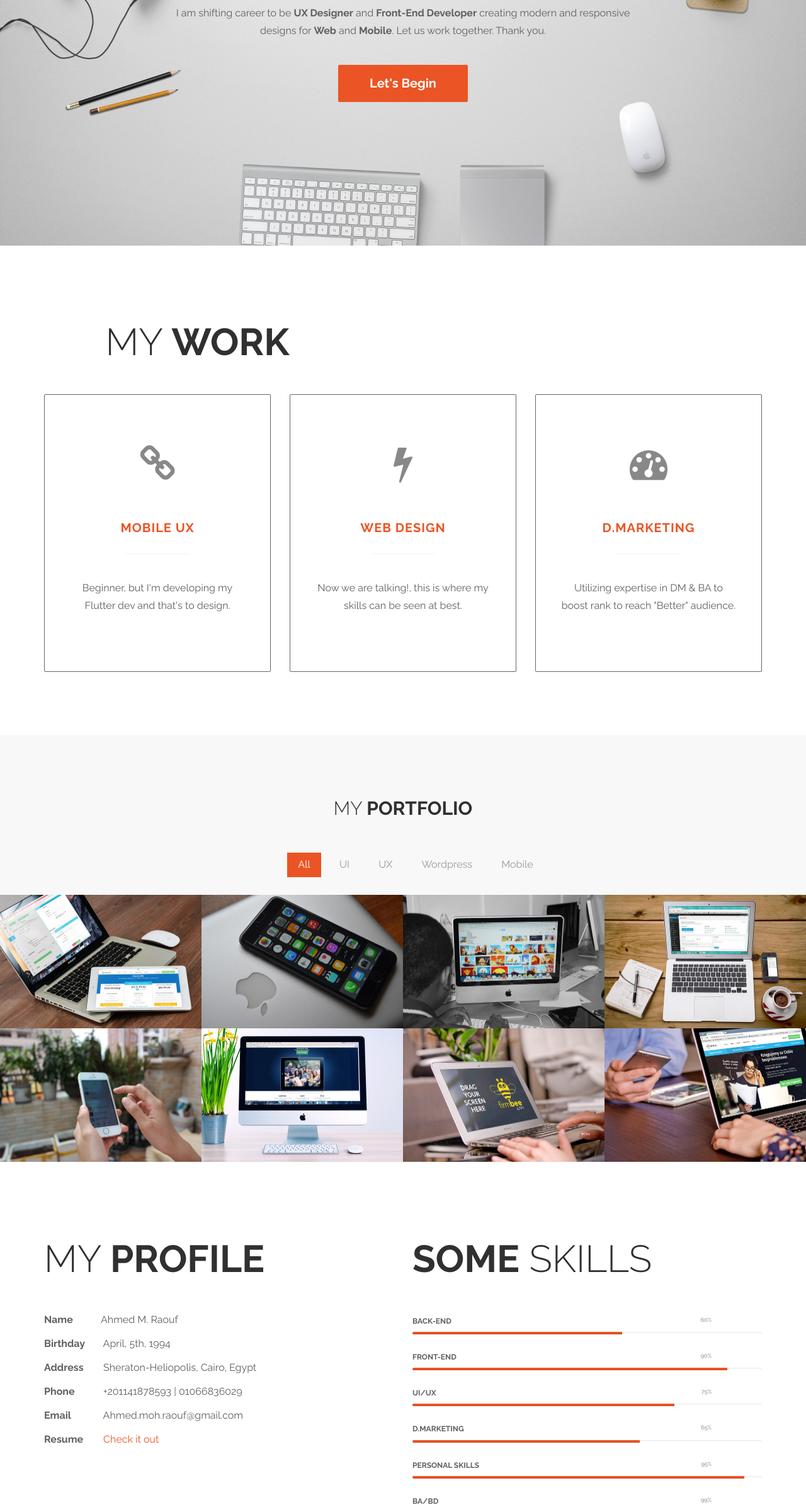
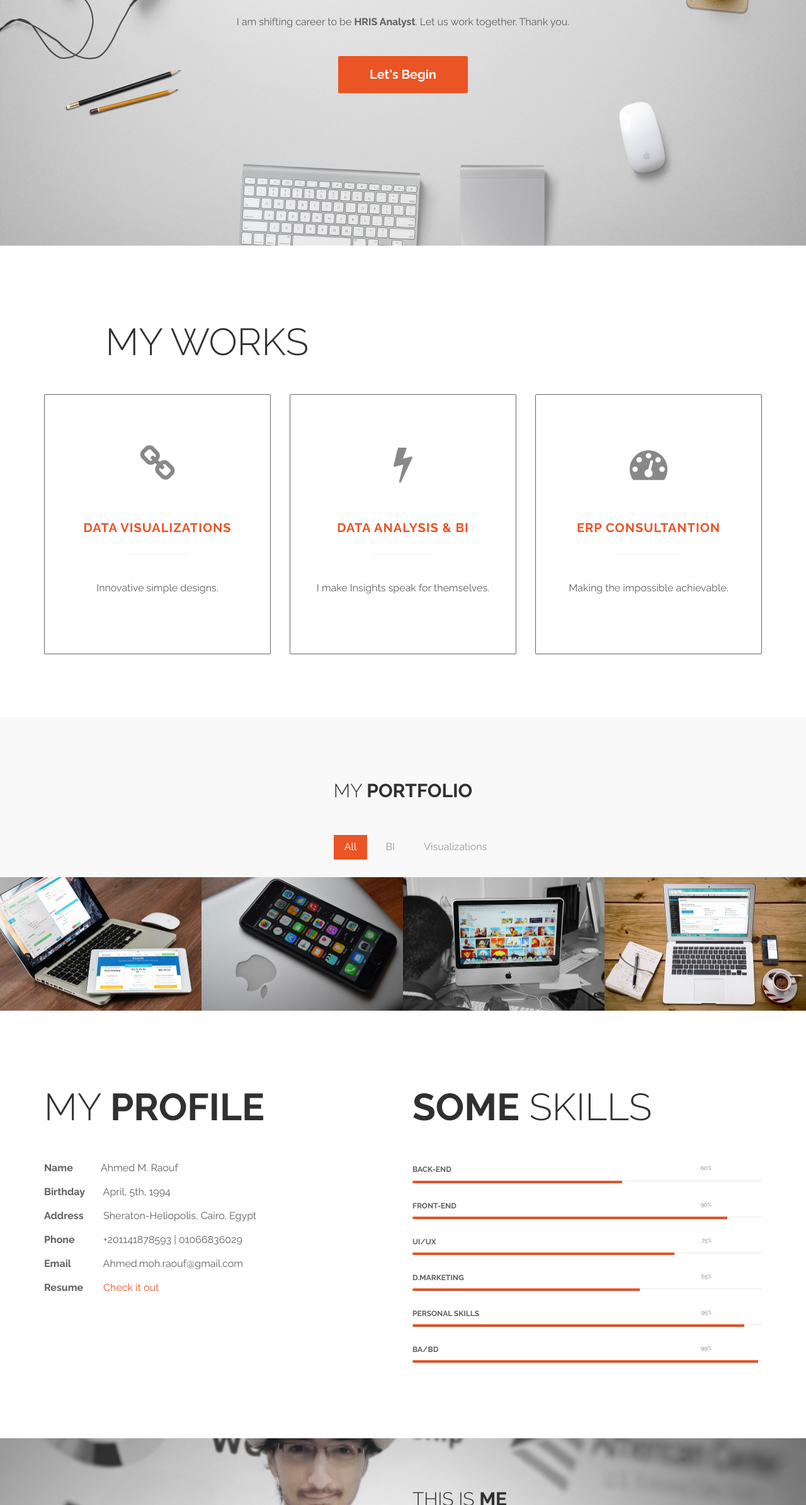
Before and after one commit to Arilanvo/ARaouf, a plain HTML site: page index.html in a window 1280 px wide. Shown: the part 410-2800 px from the top of the page at 63% size. Drawn offline with Linux system fonts and the light colour scheme.

Commit message:
Update index.html

```diff
--- a/index.html
+++ b/index.html
@@ -52,10 +52,8 @@
 				<div class="col-md-2 col-sm-1"></div>
 				<div class="col-md-8 col-sm-10">
 					<h1 class="tm-home-title"><strong>A. Raouf</strong></h1>
-					<h2 class="tm-home-subtitle">Creative Web Artisan</h2>
-					<p>I am shifting career to be <strong>UX Designer</strong> and <strong>Front-End Developer</strong> creating
-						modern
-						and responsive designs for <strong>Web</strong> and <strong>Mobile</strong>. Let us work together. Thank
+					<h2 class="tm-home-subtitle">Creative Tech Artisan</h2>
+					<p>I am shifting career to be <strong>HRIS Analyst</strong>. Let us work together. Thank
 						you.</p>
 					<a href="#work" class="btn btn-default smoothScroll tm-view-more-btn">Let's Begin</a>
 				</div>
@@ -70,31 +68,31 @@
 		<div class="container">
 			<div class="row">
 				<div class="col-md-offset-1 col-md-11">
-					<h2 class="title">My <strong>Work</strong></h2>
+					<h2 class="title">My Works</h2>
 				</div>
 				<div class="col-md-4 col-sm-4">
 					<div class="work-wrapper">
 						<i class="fa fa-link"></i>
-						<h3 class="text-uppercase tm-work-h3">Mobile UX</h3>
+						<h3 class="text-uppercase tm-work-h3">Data Visualizations</h3>
 						<hr>
-						<p>Beginner, but I'm developing my Flutter dev and that's to design.
+						<p>Innovative simple designs.
 						</p>
 					</div>
 				</div>
 				<div class="col-md-4 col-sm-4">
 					<div class="work-wrapper">
 						<i class="fa fa-flash"></i>
-						<h3 class="text-uppercase tm-work-h3">Web Design</h3>
+						<h3 class="text-uppercase tm-work-h3">Data Analysis & BI</h3>
 						<hr>
-						<p>Now we are talking!, this is where my skills can be seen at best.</p>
+						<p>I make Insights speak for themselves.</p>
 					</div>
 				</div>
 				<div class="col-md-4 col-sm-4">
 					<div class="work-wrapper">
 						<i class="fa fa-dashboard"></i>
-						<h3 class="text-uppercase tm-work-h3">D.Marketing</h3>
+						<h3 class="text-uppercase tm-work-h3">ERP Consultantion</h3>
 						<hr>
-						<p>Utilizing expertise in DM & BA to boost rank to reach "Better" audience.</p>
+						<p>Making the impossible achievable.</p>
 					</div>
 				</div>
 			</div>
@@ -115,10 +113,9 @@
 					<div class="iso-section">
 						<ul class="filter-wrapper clearfix">
 							<li><a href="#" class="opc-main-bg selected" data-filter="*">All</a></li>
-							<li><a href="#" class="opc-main-bg" data-filter=".html">UI</a></li>
-							<li><a href="#" class="opc-main-bg" data-filter=".photoshop">UX</a></li>
-							<li><a href="#" class="opc-main-bg" data-filter=".wordpress">Wordpress</a></li>
-							<li><a href="#" class="opc-main-bg" data-filter=".mobile">Mobile</a></li>
+							<li><a href="#" class="opc-main-bg" data-filter=".html">BI</a></li>
+							<li><a href="#" class="opc-main-bg" data-filter=".photoshop">Visualizations</a></li>
+
 						</ul>
 						<div class="iso-box-section">
 							<div class="iso-box-wrapper col4-iso-box">
@@ -158,39 +155,7 @@
 										</div>
 									</div>
 								</div>
-								<div class="iso-box wordpress col-md-3 col-sm-3 col-xs-12">
-									<div class="portfolio-thumb">
-										<img src="images/portfolio-img5.jpg" class="fluid-img" alt="portfolio img">
-										<div class="portfolio-overlay">
-											<h3 class="portfolio-item-title">Elementor builder</h3>
-											<p>Artistic touch.</p>
-										</div>
-									</div>
-								</div>
-								<div class="iso-box html photoshop col-md-3 col-sm-3 col-xs-12">
-									<div class="portfolio-thumb">
-										<img src="images/portfolio-img6.jpg" class="fluid-img" alt="portfolio img">
-										<div class="portfolio-overlay">
-											<h3 class="portfolio-item-title">Sitemap</h3>
-											<p>Artistic touch.</p>
-										</div>
-									</div>
-								</div>
-								<div class="iso-box photoshop col-md-3 col-sm-3 col-xs-12">
-									<div class="portfolio-thumb">
-										<img src="images/portfolio-img7.jpg" class="fluid-img" alt="portfolio img">
-										<div class="portfolio-overlay">
-											<h3 class="portfolio-item-title">UX Design</h3>
-											<p>Artistic touch.</p>
-										</div>
-									</div>
-								</div>
-								<div class="iso-box wordpress col-md-3 col-sm-3 col-xs-12">
-									<div class="portfolio-thumb">
-										<img src="images/portfolio-img8.jpg" class="fluid-img" alt="portfolio img">
-										<div class="portfolio-overlay">
-											<h3 class="portfolio-item-title">Astra Themes</h3>
-											<p>Artistic touch.</p>
+
 										</div>
 									</div>
 								</div>
@@ -215,7 +180,7 @@
 					<p><span class="tm-info-label">Phone</span> +201141878593 | 01066836029</p>
 					<p><span class="tm-info-label">Email</span> Ahmed.moh.raouf@gmail.com</p>
 					<p><span class="tm-info-label">Resume</span> <a
-							href="https://drive.google.com/file/d/1SrU_EnPA-g0kg5kRmAR0wrC118PU4HD_/view?usp=sharing"
+							href="https://drive.google.com/file/d/1dSWybjWjUbfem54gXKgTaRCGzchv1t21/view?usp=sharing"
 							class="tm-red-text">Check it out</a></p>
 				</div>
 				<div class="col-md-6 col-sm-6">
@@ -275,7 +240,7 @@
 				<div class="col-md-offset-6 col-md-6 col-sm-offset-6 col-sm-7">
 					<div class="title">
 						<h2>This is <strong>me</strong></h2>
-						<h1 class="tm-red-text">Web <strong>Artisan</strong></h1>
+						<h1 class="tm-red-text"><strong>Tech Artisan</strong></h1>
 					</div>
 					<p>Energetic JR.passionate progressive tech-savy <a rel="nofollow"
 							href="https://github.com/Arilanvo">Repo</a>.
```
